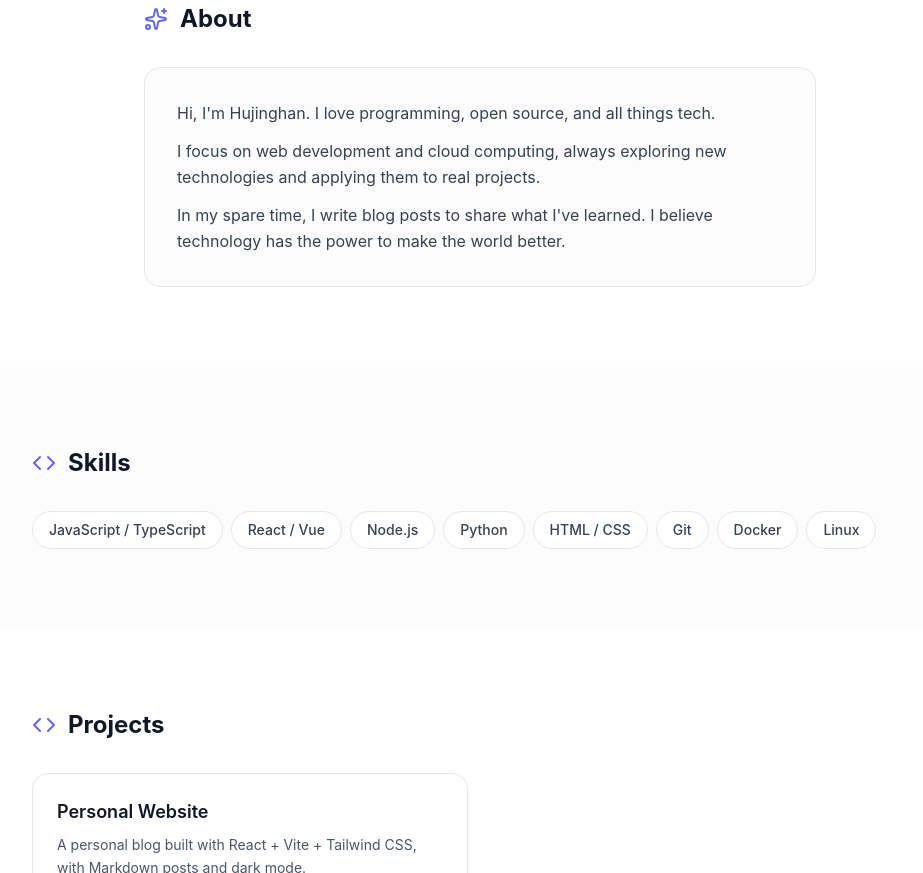
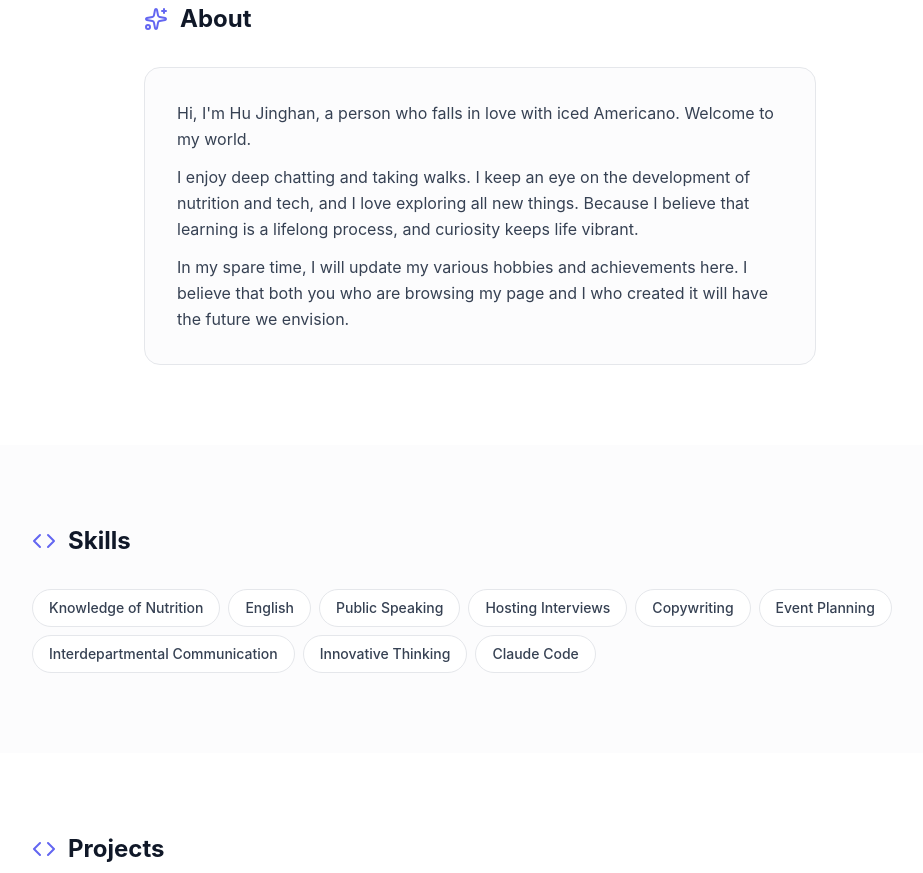
Before and after one commit to hu2976/vercel, a React (Vite) app: page / in a window 1280 px wide. Shown: the part 680-1553 px from the top of the page, without its empty margins (160-1083 px from the left). Built offline with nearby package versions, Linux system fonts and the light colour scheme.

Commit message:
更新个人介绍、技能标签

```diff
--- a/src/config.js
+++ b/src/config.js
@@ -5,13 +5,13 @@
 const config = {
   // Personal info
   name: "Hujinghan",
-  title: "Developer / Tech Enthusiast",
+  title: "Developer / Tech Enthusiast / Nutrition Enthusiast",
   tagline: "Building interesting things with code",
-  bio: `Hi, I'm Hujinghan. I love programming, open source, and all things tech.
+  bio: `Hi, I'm Hu Jinghan, a person who falls in love with iced Americano. Welcome to my world.
 
-I focus on web development and cloud computing, always exploring new technologies and applying them to real projects.
+I enjoy deep chatting and taking walks. I keep an eye on the development of nutrition and tech, and I love exploring all new things. Because I believe that learning is a lifelong process, and curiosity keeps life vibrant.
 
-In my spare time, I write blog posts to share what I've learned. I believe technology has the power to make the world better.`,
+In my spare time, I will update my various hobbies and achievements here. I believe that both you who are browsing my page and I who created it will have the future we envision.`,
 
   // Social links
   social: {
@@ -21,14 +21,15 @@ In my spare time, I write blog posts to share what I've learned. I believe techn
 
   // Skills
   skills: [
-    "JavaScript / TypeScript",
-    "React / Vue",
-    "Node.js",
-    "Python",
-    "HTML / CSS",
-    "Git",
-    "Docker",
-    "Linux",
+    "Knowledge of Nutrition",
+    "English",
+    "Public Speaking",
+    "Hosting Interviews",
+    "Copywriting",
+    "Event Planning",
+    "Interdepartmental Communication",
+    "Innovative Thinking",
+    "Claude Code",
   ],
 
   // Projects
```
